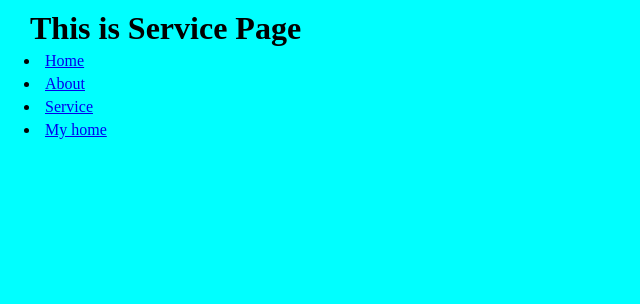
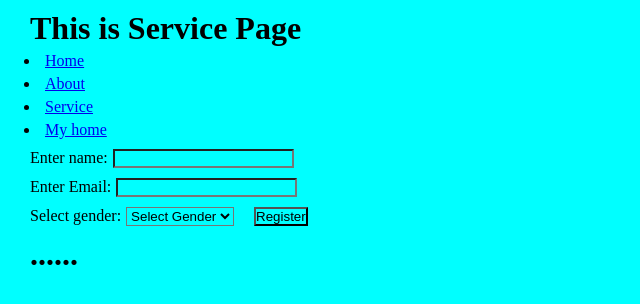
Before and after one commit to vaibhav346/-Class-React-Project-Demo, a React (Create React App) app: page /service in a window 1280 px wide. Shown: the top 304 px of the page, without its empty margins (0-640 px from the left). Built offline with nearby package versions, Linux system fonts and the light colour scheme.

Commit message:
add form validations

```diff
--- a/src/App.js
+++ b/src/App.js
@@ -25,6 +25,7 @@ import { BrowserRouter, Routes,Route } from 'react-router-dom';
 import Home from './Home';
 import About from './About';
 import Service from './Service';
+import FormValidation from './FormValidation';
 
 function App() {
 //  let[isVisible,setIsVisible]=useState(true);
@@ -74,6 +75,7 @@ function App() {
   </Routes>
   <Navbar></Navbar>
   </BrowserRouter>
+  <FormValidation></FormValidation>
    </div>
   );
 }
--- /dev/null
+++ b/src/FormValidation.jsx
@@ -0,0 +1,80 @@
+import React, { useState } from 'react'
+// import { useState } from 'react'
+
+export default function FormValidation() {
+    let[name,setName]=useState("");
+    let[email,setEmail]=useState("");
+    let[gender,setGender]=useState("");
+
+
+    //Error state
+    let[nameerr,setNameErr]=useState('')
+    let[gendererr,setGenderErr]=useState("");
+    let[emailerr,setEmailErr]=useState("");
+
+    let validation =()=>{
+        let valid=true //value true means all dat is in valid format
+        if(name.trimEnd()==''){
+            setNameErr("Please enter name");
+            valid=false;
+        }
+        else{
+            setNameErr("");
+        }
+
+        if(gender.trimEnd()==''){
+            setGenderErr("Please enter Gender");
+            valid=false;
+        }
+
+        else{
+            setGenderErr("");
+        }
+        if(email.trim()==''){
+            setEmailErr("Please enter email");
+            valid=false
+        }
+        // vaibahv@gmail.com
+        else if(!/\S+@\S+\.\S+/.test(email)){
+            setEmailErr("Please enter email is valid format with @ and.")
+            valid=false;
+        }
+        else {
+            setEmailErr("");
+        }
+        return valid;
+    }
+
+
+   let handlevalidation=(event)=>{
+    event.preventDefault();
+    if(validation()){
+        alert("You are register sucessfully")
+    }
+    }
+
+
+
+  return (
+    <div>
+        <form onSubmit={handlevalidation}>
+            Enter name:<input type='text' onChange={(event)=>{setName(event.target.value)}}></input>
+            <span style={{"color":"red","backgroundColor":"yellow"}}>{nameerr}</span>
+<br></br>
+            Enter Email:<input type='text' onChange={(event)=>{setEmail(event.target.value)}}></input>
+            <span style={{"color":"red","background":"yellow"}}>{emailerr}</span>
+            <br />
+            Select gender:<select onChange={(event)=>{setGender(event.target.value)}}>
+                <option value="">Select Gender</option>
+                <option value="male">Male</option>
+                <option value="female">Female</option>
+            </select>
+            <span style={{"color":"red","background":"yellow"}}>{gendererr}</span>
+            <input type="submit" value="Register"></input>
+        </form>
+
+        <h1>{name}...{email}...{gender}</h1>
+
+    </div>
+  )
+}
```
